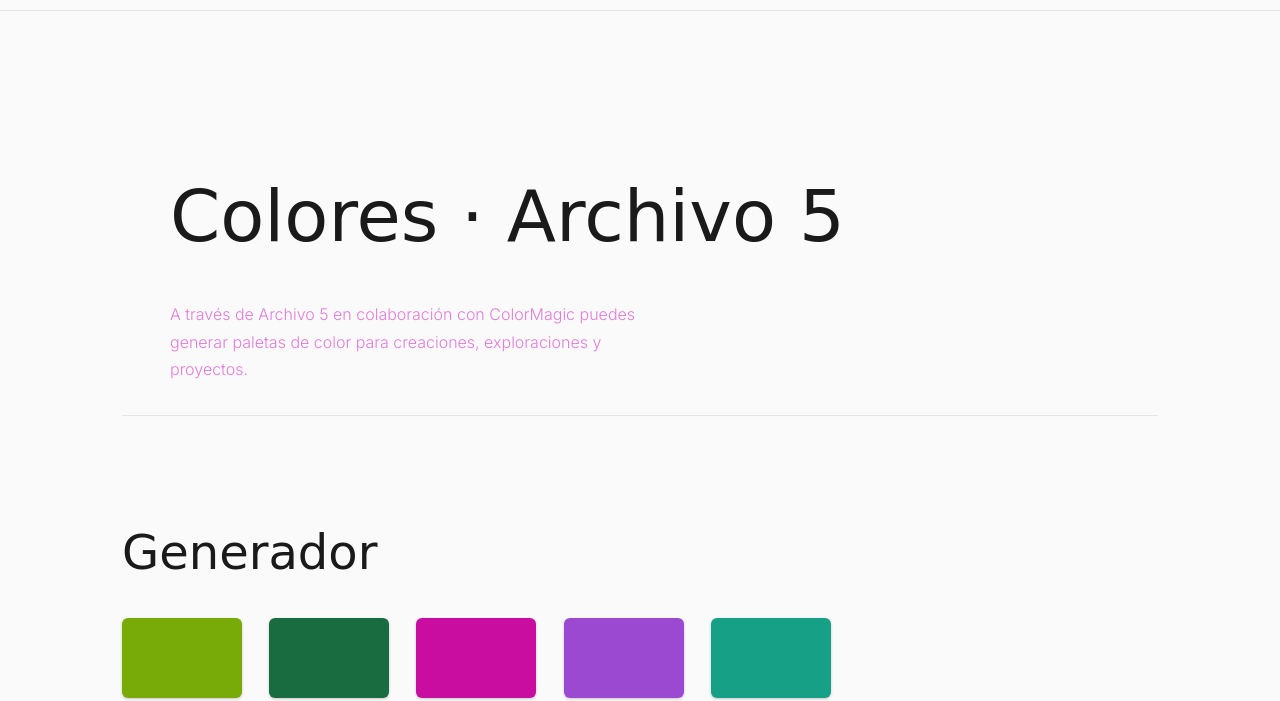
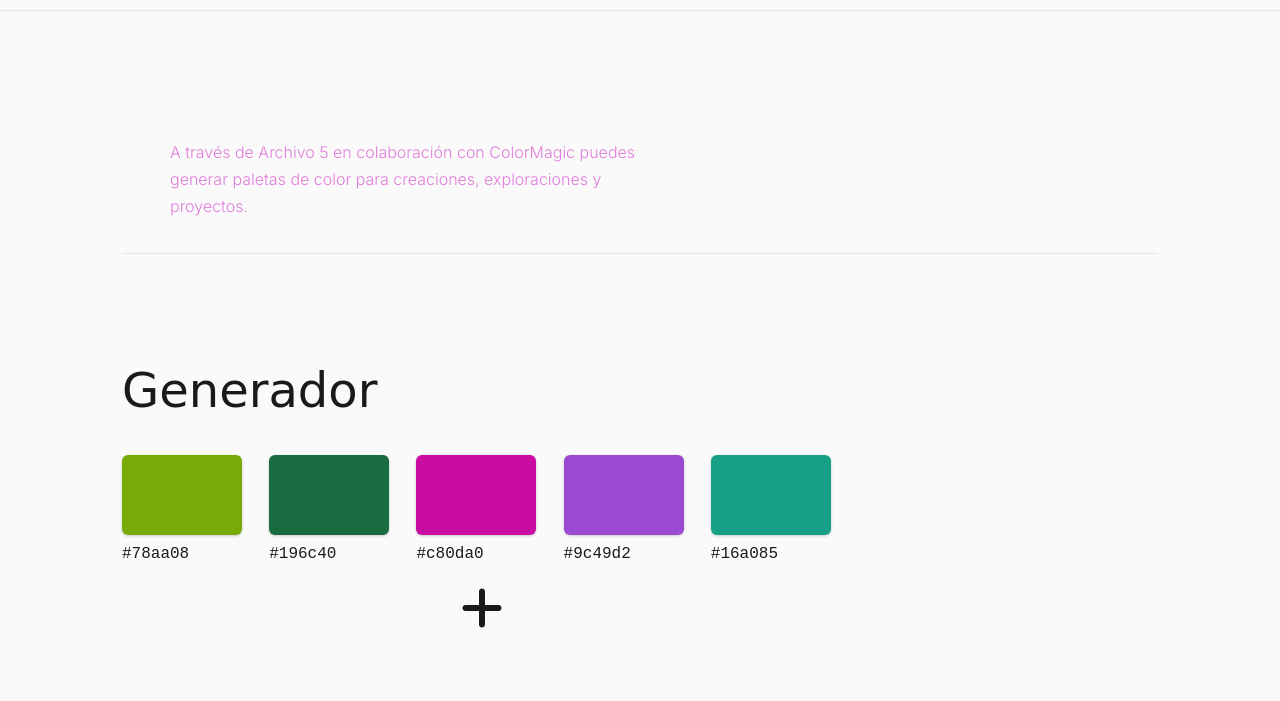
Before and after one commit to mariaudiez/inspirational-web-design, a plain HTML site: page colores.html in a window 1280 px wide. Shown: the part 94-795 px from the top of the page. Drawn offline with nearby package versions, Linux system fonts and the light colour scheme; no server answers; a web font is replaced by a local one.

Commit message:
header-colores

```diff
--- a/colores.html
+++ b/colores.html
@@ -36,7 +36,6 @@
     <main>
       <div class="color">
         <header class="color__header">
-          <h2>Colores · Archivo 5</h2>
           <p class="color__intro">
             A través de <strong>Archivo 5</strong> en colaboración con ColorMagic puedes generar paletas de color para creaciones, exploraciones y proyectos.
           </p>
```
